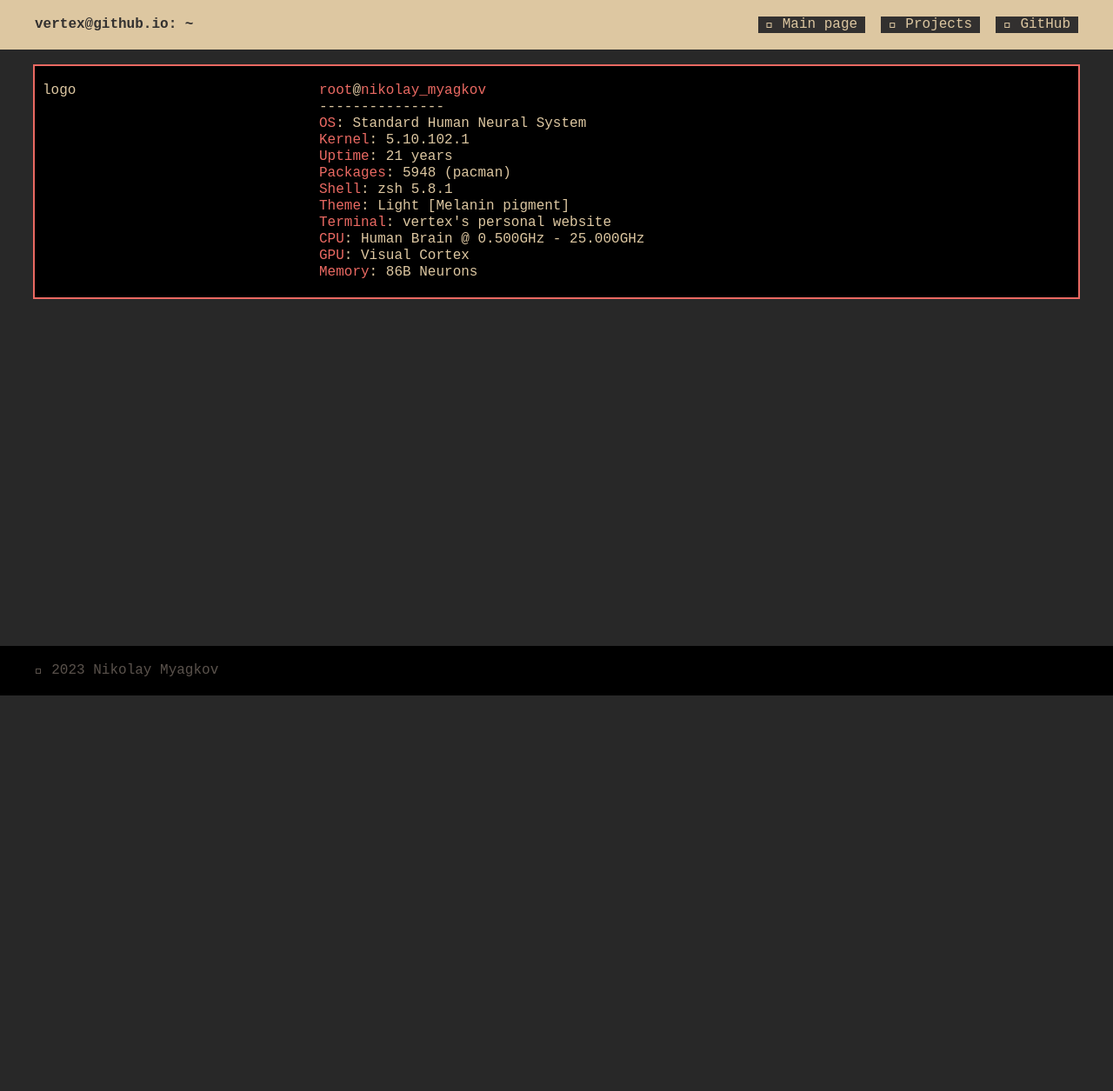
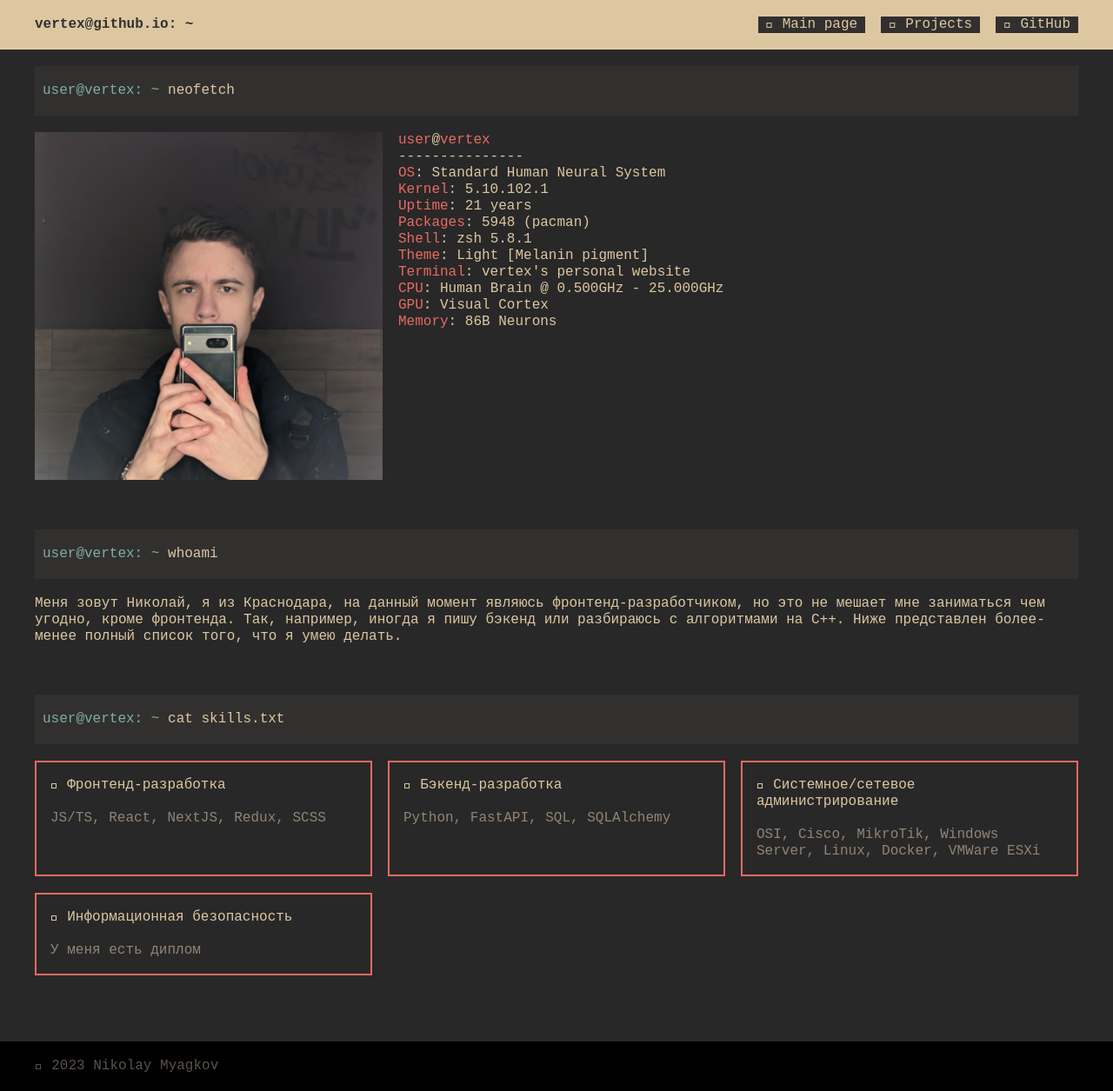
Before and after one commit to vertexofvortex/vertexofvortex.github.io, a React (Vite) app: page / in a window 1280 px wide. Shown: the whole page at 87% size. Before the commit the page ends 800 px from the top, so only its background shows below. Built offline with nearby package versions, Linux system fonts and the light colour scheme.

Commit message:
✨ Main page content

```diff
--- /dev/null
+++ b/src/components/SkillCard/SkillCard.module.scss
@@ -0,0 +1,12 @@
+@import "../../index.scss";
+
+.card {
+    //background: var(--vim-vimCommand);
+    box-shadow: inset 0px 0px 0px 2px var(--vim-vimCommand);
+    //white-space: pre;
+    @include paddingsFullEqual;
+
+    .description {
+        color: var(--vim-vimLineComment);
+    }
+}
--- /dev/null
+++ b/src/components/SkillCard/SkillCard.tsx
@@ -0,0 +1,21 @@
+import { ReactNode } from "react";
+import s from "./SkillCard.module.scss";
+
+interface Props {
+  icon: string;
+  title: ReactNode;
+  description: ReactNode;
+}
+
+export function SkillCard({ icon, title, description }: Props) {
+  return (
+    <div className={s.card}>
+      {icon} {title}
+      <br />
+      <br />
+      <div className={s.description}>{description}</div>
+    </div>
+  );
+}
+
+export default SkillCard;
--- a/src/components/index.ts
+++ b/src/components/index.ts
@@ -1,3 +1,4 @@
 export { Header } from "./Header/Header";
 export { Footer } from "./Footer/Footer";
 export { MainContent } from "./MainContent/MainContent";
+export { SkillCard } from "./SkillCard/SkillCard";
--- a/src/index.scss
+++ b/src/index.scss
@@ -151,3 +151,7 @@ body {
     background: var(--vim-vimCommand);
   }
 }
+
+.block {
+  margin-bottom: calc(3 * var(--sv));
+}
--- a/src/routes/main/main.module.scss
+++ b/src/routes/main/main.module.scss
@@ -1,15 +1,24 @@
 @import "../../index.scss";
 
-.neofetchBlock {
+.cmd {
+    margin-bottom: var(--sv);
+    background: var(--vim-StatusLineBg);
+    @include paddingsFull;
+}
+
+.neofetch {
+    width: 100%;
+
+    .out {
         display: flex;
-    width: 100%;
         gap: calc(2 * var(--sh));
-    background: var(--vim-LineNrBg);
-    @include paddingsFull;
-    box-shadow: 0px 0px 0px 2px var(--vim-vimCommand);
 
         .logo {
-        width: 300px;
+            width: 400px;
+            height: 400px;
+            background-image: url("/me.jpg");
+            background-size: cover;
+            background-position: center center;
         }
         .terminal {
             white-space: pre;
@@ -20,3 +29,15 @@
             }
         }
     }
+}
+
+.skills {
+    .out {
+        .cards {
+            display: grid;
+            grid-template-columns: repeat(3, 1fr);
+            column-gap: calc(2 * var(--sh));
+            row-gap: var(--sv);
+        }
+    }
+}
--- a/src/routes/main/main.tsx
+++ b/src/routes/main/main.tsx
@@ -1,4 +1,4 @@
-import { MainContent } from "../../components";
+import { MainContent, SkillCard } from "../../components";
 import s from "./main.module.scss";
 
 function Main() {
@@ -7,11 +7,16 @@ function Main() {
 
   return (
     <MainContent>
-      <div className={s.neofetchBlock}>
-        <div className={s.logo}>logo</div>
+      <div className={`block ${s.neofetch}`}>
+        <div className={s.cmd}>
+          <span style={{ color: "var(--vim-vimVar)" }}>user@vertex: ~</span>{" "}
+          neofetch
+        </div>
+        <div className={s.out}>
+          <div className={s.logo} />
           <div className={s.terminal}>
-          <span className={s.colored}>root</span>@
-          <span className={s.colored}>nikolay_myagkov</span>
+            <span className={s.colored}>user</span>@
+            <span className={s.colored}>vertex</span>
             <br />
             ---------------
             <br />
@@ -28,7 +33,8 @@ function Main() {
             <br />
             <span className={s.colored}>Theme</span>: Light [Melanin pigment]
             <br />
-          <span className={s.colored}>Terminal</span>: vertex's personal website
+            <span className={s.colored}>Terminal</span>: vertex's personal
+            website
             <br />
             <span className={s.colored}>CPU</span>: Human Brain @ 0.500GHz -
             25.000GHz
@@ -38,6 +44,52 @@ function Main() {
             <span className={s.colored}>Memory</span>: 86B Neurons
           </div>
         </div>
+      </div>
+      <div className={`block ${s.about}`}>
+        <div className={s.cmd}>
+          <span style={{ color: "var(--vim-vimVar)" }}>user@vertex: ~</span>{" "}
+          whoami
+        </div>
+        <div className={s.out}>
+          Меня зовут Николай, я из Краснодара, на данный момент являюсь
+          фронтенд-разработчиком, но это не мешает мне заниматься чем угодно,
+          кроме фронтенда. Так, например, иногда я пишу бэкенд или разбираюсь с
+          алгоритмами на С++. Ниже представлен более-менее полный список того,
+          что я умею делать.
+        </div>
+      </div>
+      <div className={`block ${s.skills}`}>
+        <div className={s.cmd}>
+          <span style={{ color: "var(--vim-vimVar)" }}>user@vertex: ~</span> cat
+          skills.txt
+        </div>
+        <div className={s.out}>
+          <div className={s.cards}>
+            <SkillCard
+              icon={`\udb80\udf1e`}
+              title={"Фронтенд-разработка"}
+              description={"JS/TS, React, NextJS, Redux, SCSS"}
+            />
+            <SkillCard
+              icon={`\udb81\udc8d`}
+              title={"Бэкенд-разработка"}
+              description={"Python, FastAPI, SQL, SQLAlchemy"}
+            />
+            <SkillCard
+              icon={`\udb80\ude00`}
+              title={"Системное/сетевое администрирование"}
+              description={
+                "OSI, Cisco, MikroTik, Windows Server, Linux, Docker, VMWare ESXi"
+              }
+            />
+            <SkillCard
+              icon={`\udb81\udc83`}
+              title={"Информационная безопасность"}
+              description={"У меня есть диплом"}
+            />
+          </div>
+        </div>
+      </div>
     </MainContent>
   );
 }
```
Also changed, not shown: public/me.jpg (added), 1 other file (tests, documents, lock files or other folders). Lines whose indentation alone changed are shown as unchanged.
